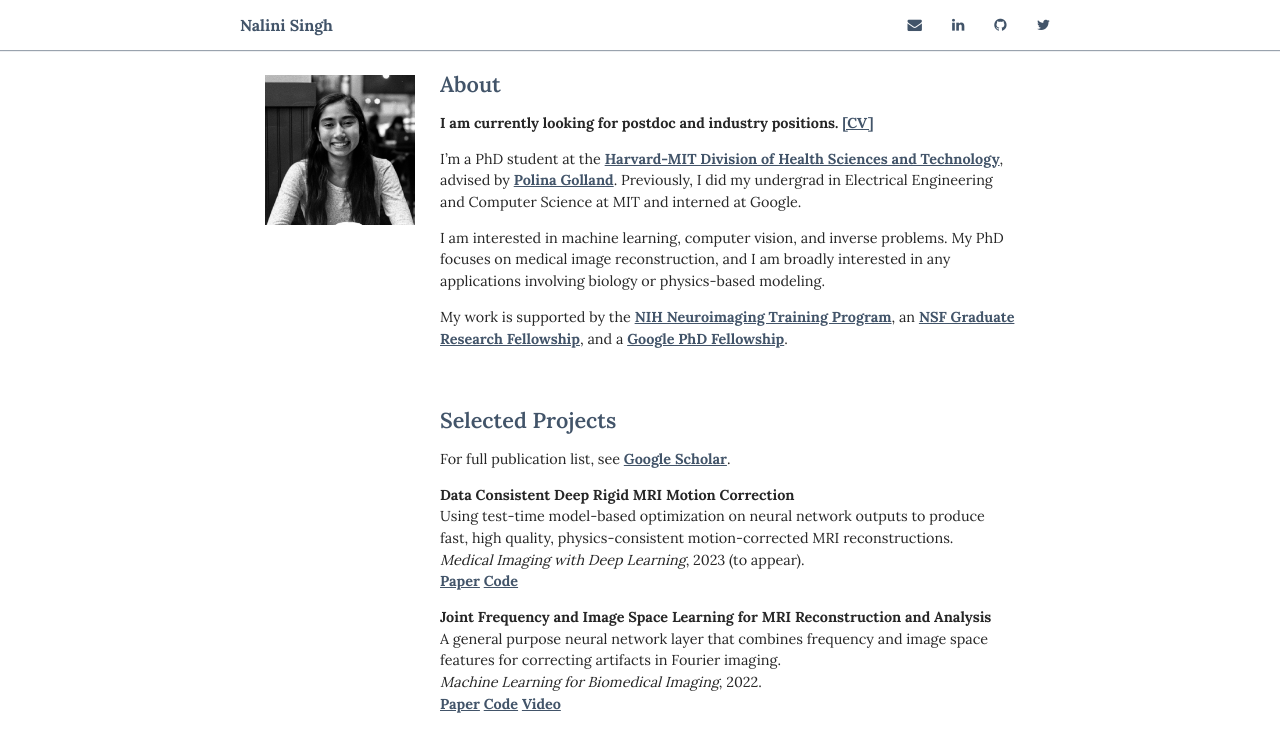
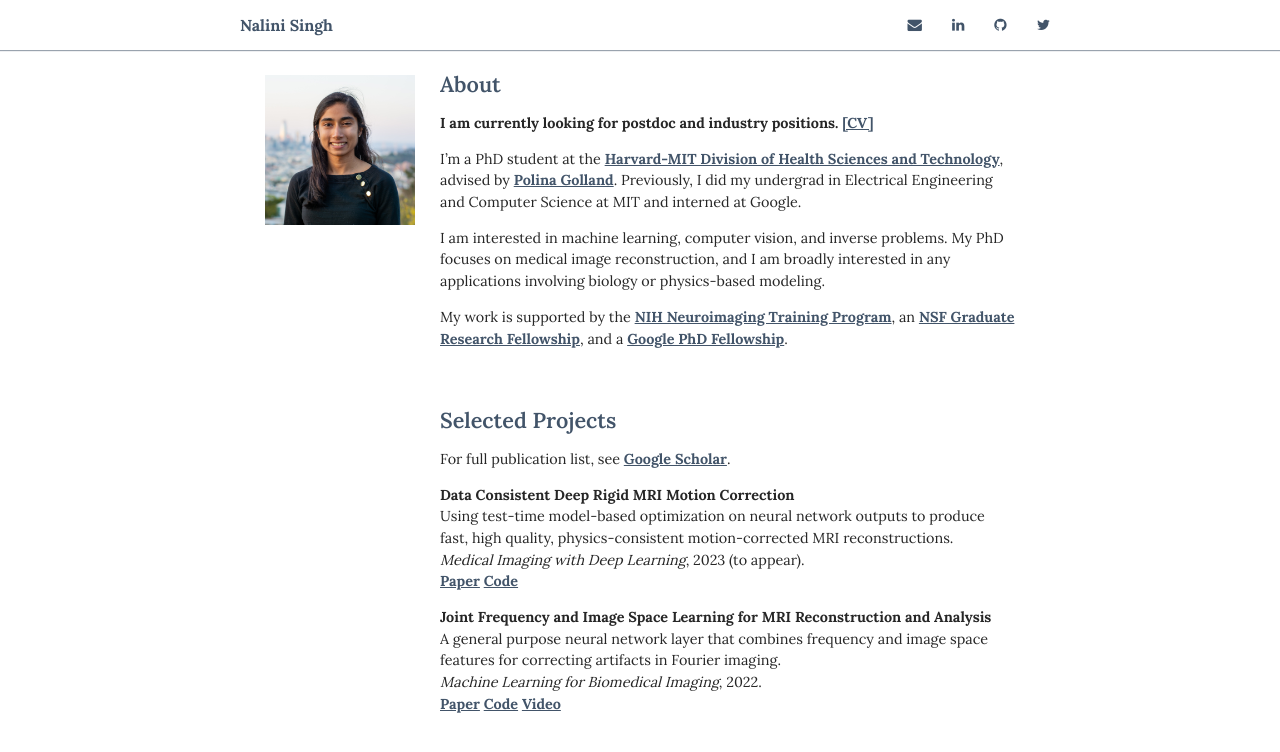
Before and after one commit to nalinimsingh/nalinimsingh.github.io, a Jekyll site: the page built from index.html, in a window 1280 px wide. Shown: the top 752 px of the page. Built offline with Jekyll 4.4.1, drawn with Linux system fonts in a browser that asks for light colours; nearby versions of some CDN libraries.

Commit message:
Update headshot

```diff
--- a/_pages/index.md
+++ b/_pages/index.md
@@ -1,5 +1,5 @@
 <div class='profile'>
-<img src='assets/singhnalini.jpg' height='150px'>
+<img src='assets/headshot_color.jpg' height='150px'>
 <div class='subcaption'>
 </div>
 </div>
```
Also changed, not shown: assets/headshot_color.jpg (added), assets/singhnalini.jpg (deleted).
